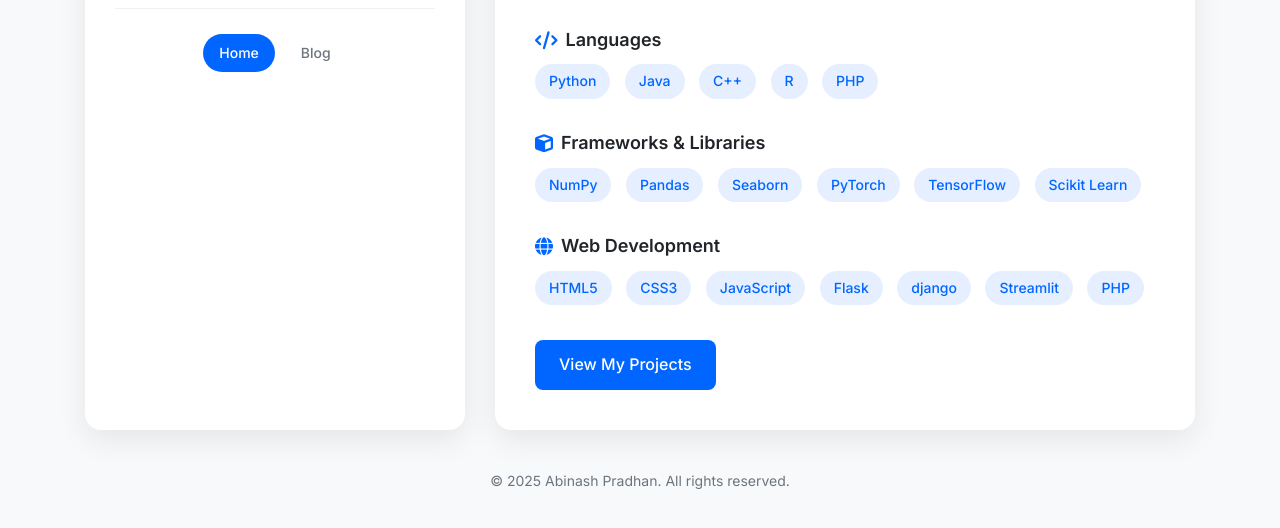
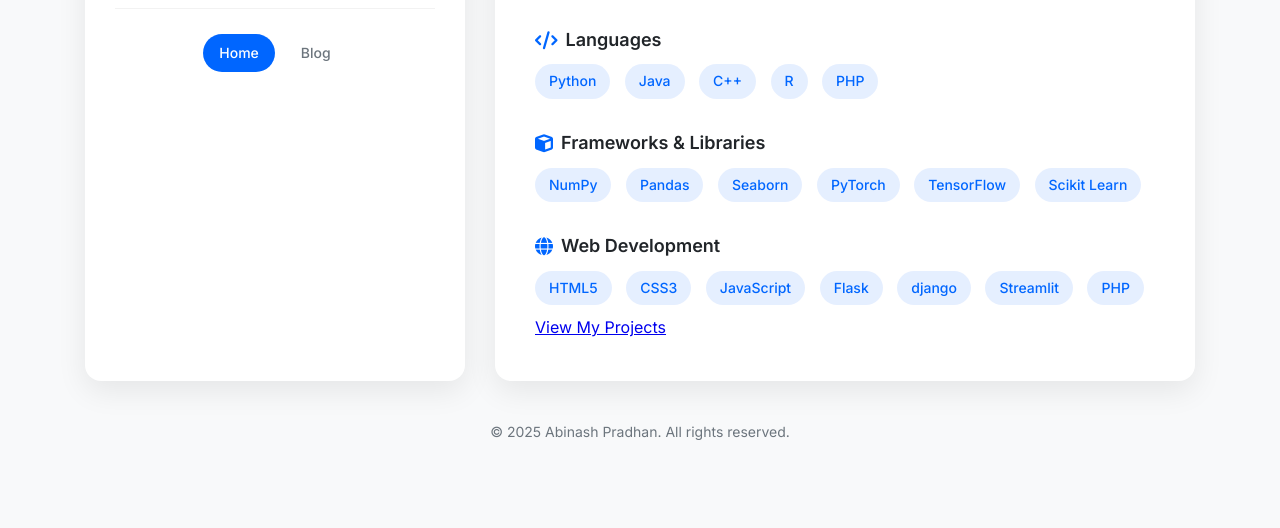
Before and after one commit to abinashpradhan01/abinashpradhan01.github.io, a plain HTML site: page index.html in a window 1280 px wide. Shown: the part 502-1030 px from the top of the page. After the commit the page ends 985 px from the top, so only its background shows below. Drawn offline with Linux system fonts and the light colour scheme.

Commit message:
Update index.html

```diff
--- a/index.html
+++ b/index.html
@@ -402,7 +402,7 @@
                 <span class="skill-tag">PHP</span>
             </div>
 
-            <a href="https://abinashpradhan01.github.io/my_projects" class="cta-btn">View My Projects</a>
+            <a href="https://github.com/abinashpradhan01/projects">View My Projects</a>
         </div>
     </div>
 
```
